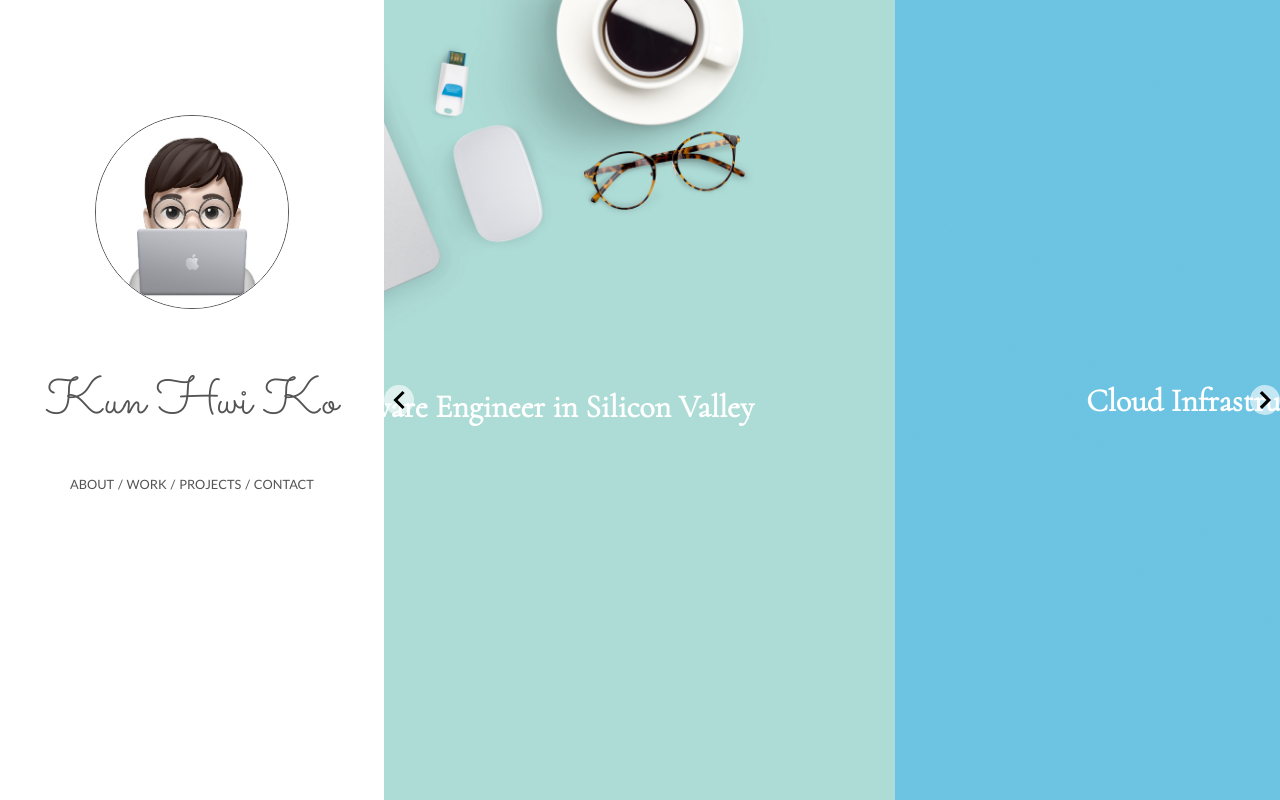
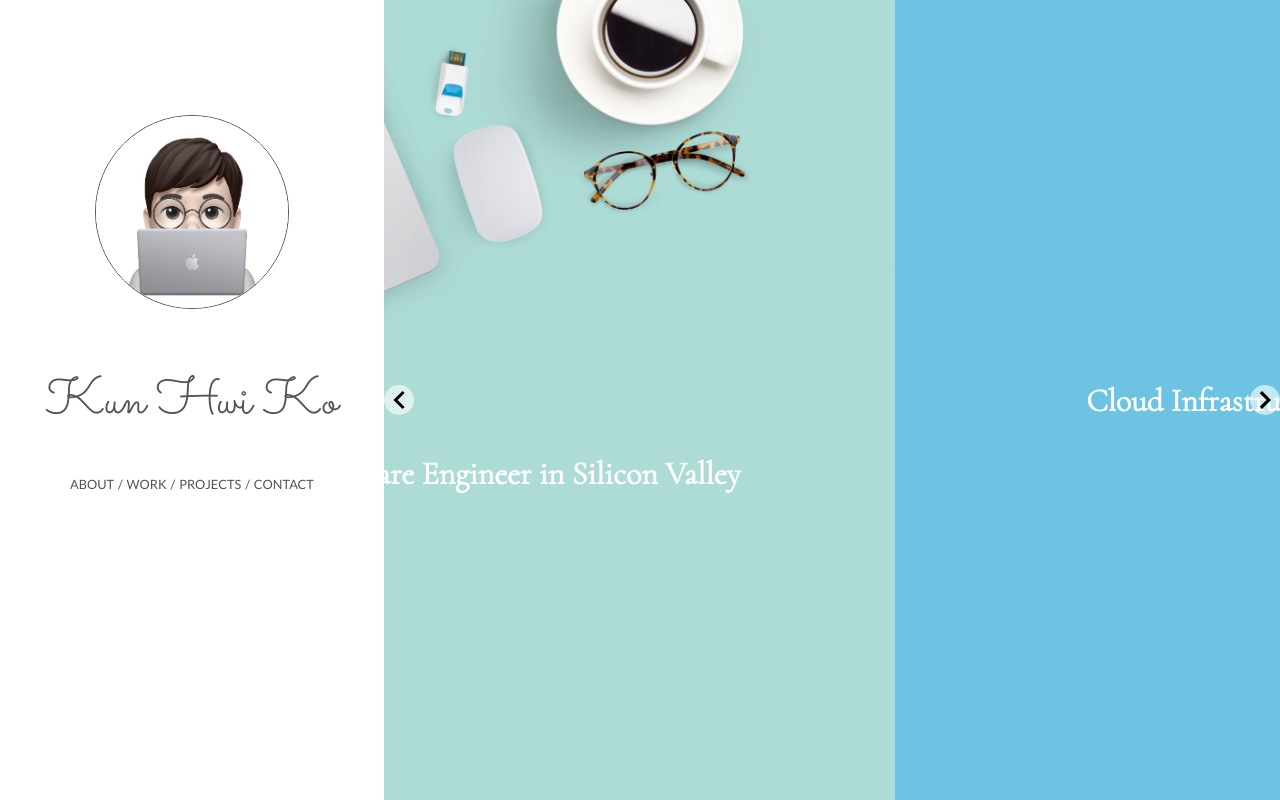
Before and after one commit to kunhwiko/homepage-react, a React (Create React App) app in the folder app/: page / in a window 1280 px wide. Built offline with nearby package versions, Linux system fonts and the light colour scheme.

Commit message:
reposition homepage text

```diff
--- a/app/src/style/homepage.css
+++ b/app/src/style/homepage.css
@@ -73,8 +73,8 @@ nav li {
 }
 
 .slide-text1 {
-    margin-top: 5%;
-    margin-left: 20%;
+    margin-top: 20%;
+    margin-left: 17%;
     font-size: 2rem;
     font-family: 'Cormorant';
     color: #ffffff;
@@ -88,14 +88,16 @@ nav li {
 }
 
 .slide-text3 {
-    margin-right: 20%;
+    margin-right: 35%;
+    margin-bottom: 15%;
     font-size: 2rem;
     font-family: 'Cormorant';
     color: #ffffff;
 }
 
 .slide-text4 {
-    margin-left: 20%;
+    margin-right: 25%;
+    margin-bottom: 25%;
     font-size: 2rem;
     font-family: 'Cormorant';
     color: #ffffff;
```
